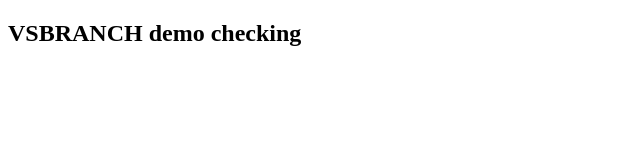
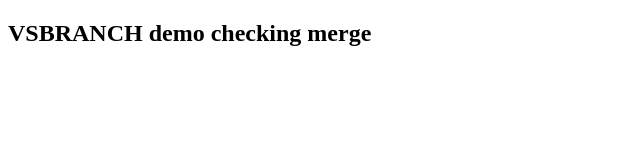
Before and after one commit to HarshanAruchami/GIT-VS, a plain HTML site: page master.html in a window 1280 px wide. Shown: the whole page, without its empty margins (0-640 px from the left). Drawn offline with Linux system fonts and the light colour scheme.

Commit message:
3rd commit

```diff
--- a/master.html
+++ b/master.html
@@ -7,7 +7,7 @@
     <title>Document</title>
 </head>
 <body>
-    <h2>VSBRANCH demo checking</h2>
+    <h2>VSBRANCH demo checking merge </h2>
 
 </body>
 </html>
```
